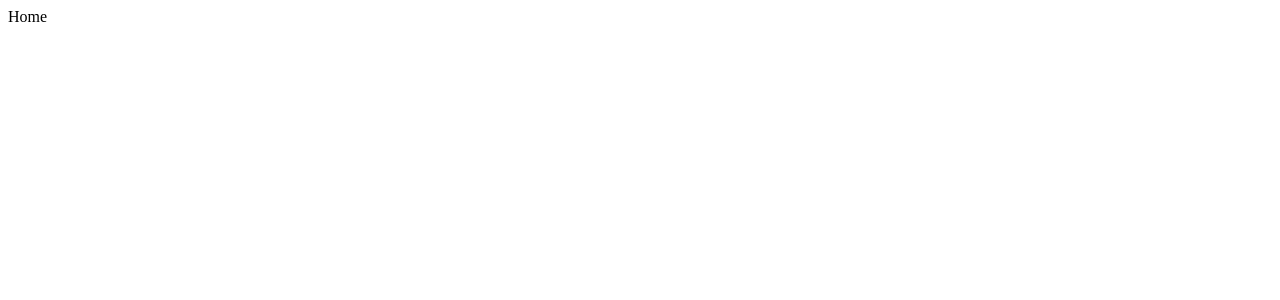
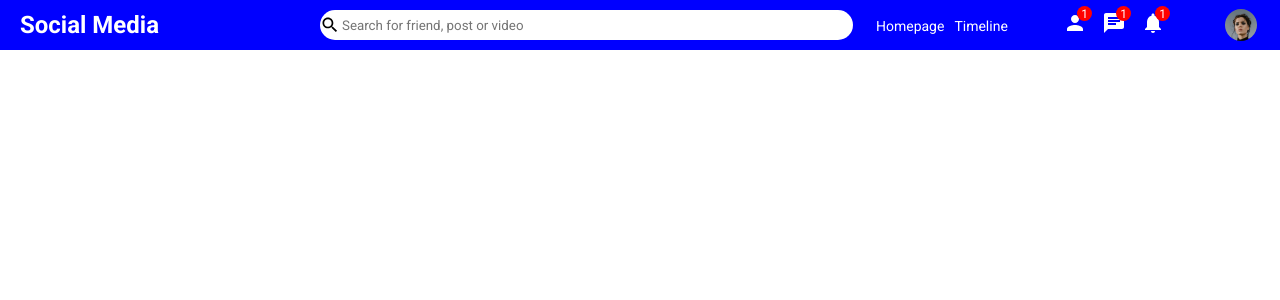
Before and after one commit to PhuocThanhUIT/Social-Media, a React (Create React App) app in the folder client/: page / in a window 1280 px wide. Shown: the top 300 px of the page. Built offline with nearby package versions, Linux system fonts and the light colour scheme.

Commit message:
Topbar component

```diff
--- a/client/package.json
+++ b/client/package.json
@@ -4,6 +4,7 @@
   "private": true,
   "dependencies": {
     "@material-ui/core": "^4.12.3",
+    "@material-ui/icons": "^4.11.2",
     "@testing-library/jest-dom": "^5.16.2",
     "@testing-library/react": "^12.1.3",
     "@testing-library/user-event": "^13.5.0",
--- a/client/public/index.html
+++ b/client/public/index.html
@@ -8,6 +8,7 @@
       content="Web site created using create-react-app"
     />
     <link href="https://fonts.googleapis.com/css2?family=Roboto:ital,wght@0,100;0,300;0,400;0,700;0,900;1,500&display=swap" rel="stylesheet">
+    <link rel="stylesheet" href="./style.css">
     <title>Social Media App</title>
   </head>
   <body>
--- a/client/public/style.css
+++ b/client/public/style.css
@@ -1,4 +1,4 @@
 *{
-    margin: 0;
+    margin:0;
     font-family: 'Roboto', sans-serif;
 }
--- /dev/null
+++ b/client/src/components/topbar/Topbar.jsx
@@ -0,0 +1,39 @@
+import React from 'react'
+import './topbar.css'
+import {Search, Person, Chat, Notifications} from '@material-ui/icons'
+export default function Topbar() {
+  return (
+    <div className="topbarContainer">
+        <div className="topbarLeft">
+            <span className="logo">Social Media</span>
+        </div>
+        <div className="topbarCenter">
+            <div className="searchbar">
+                <Search className="searchIcon"/>
+                <input placeholder="Search for friend, post or video" className="searchInput" />
+            </div>
+        </div>
+        <div className="topbarRight">
+            <div className="topbarLinks">
+                <span className="topbarLink">Homepage</span>
+                <span className="topbarLink">Timeline</span>
+            </div>
+            <div className="topbarIcons">
+                <div className="topbarIconItem">
+                    <Person />
+                    <span className="topbarIconBadge">1</span>
+                </div>
+                <div className="topbarIconItem">
+                    <Chat />
+                    <span className="topbarIconBadge">1</span>
+                </div>
+                <div className="topbarIconItem">
+                    <Notifications />
+                    <span className="topbarIconBadge">1</span>
+                </div>
+            </div>
+            <img src="/assets/person/1.jpeg" alt="" className="topbarImg" />
+        </div>
+    </div>
+  )
+}
--- /dev/null
+++ b/client/src/components/topbar/topbar.css
@@ -0,0 +1,82 @@
+.topbarContainer{
+    height:50px;
+    width: 100%;
+    background-color: blue;
+    display:flex; /*Các item nằm cùng hàng trên topbar*/
+    align-items: center; /*Căng giữa các item trong topbar*/
+    position: sticky; /*Bám dính vào giao diện cha*/
+    top: 0;/*đi kèm cùng position sticky: top,bottom,left, right Bám dính vào top*/
+}
+/*Thuộc tính flex ở left,center,right Chia Container thành 12 phần*/
+.topbarLeft{
+    flex:3;
+}
+.logo{
+    font-size:24px;
+    margin-left:20px;
+    font-weight:bold;
+    color:white;
+    cursor: pointer;
+}
+.topbarCenter{
+    flex:5;
+}
+.searchbar{
+    width: 100%;
+    height: 30px;
+    background-color: white;
+    border-radius: 30px;
+    display:flex; /*align-items đi chung với display*/
+    align-items: center;
+}
+.searchIcon{
+    font-size:20px !important;
+}
+.searchInput{
+    border: none; /*Ẩn viền ngoài input*/
+    width: 70%;
+}
+.searchInput:focus{
+    outline: none; /*Ẩn viền khi focus*/
+}
+.topbarRight{
+    display:flex;
+    flex:4;
+    align-items:center;
+    justify-content:space-around;
+    color: white;
+}
+.topbarLink{
+    margin-right: 10px;
+    font-size: 14px;
+    cursor: pointer;
+}
+.topbarIcons{
+    display:flex;
+}
+.topbarIconItem{
+    margin-right: 15px;
+    cursor: pointer;
+    position:relative;
+}
+.topbarIconBadge{
+    width: 15px;
+    height: 15px;
+    background-color:red;
+    border-radius:50%;
+    color:white;
+    position:absolute;
+    top:-5px;
+    right:-5px;
+    display:flex;
+    align-items:center;
+    justify-content: center;
+    font-size: 12px;
+}
+.topbarImg{
+    width: 32px;
+    height: 32px;
+    border-radius:50%;
+    object-fit: cover;
+    cursor: pointer;
+}
--- a/client/src/pages/home/Home.jsx
+++ b/client/src/pages/home/Home.jsx
@@ -1,7 +1,9 @@
 import React from 'react'
+import Topbar from '../../components/topbar/Topbar'
+import './home.css'
 
 export default function Home() {
   return (
-    <div>Home</div>
+    <Topbar/>
   )
 }
```
Also changed, not shown: 2 other files (tests, documents, lock files or other folders).
